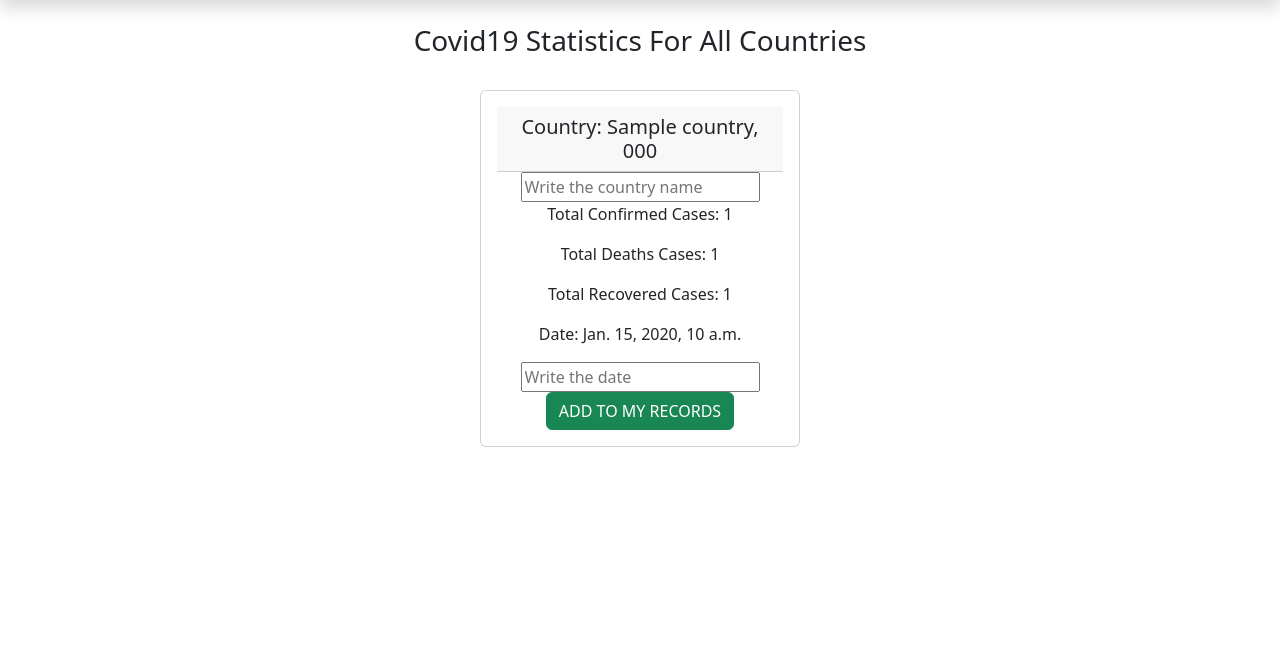
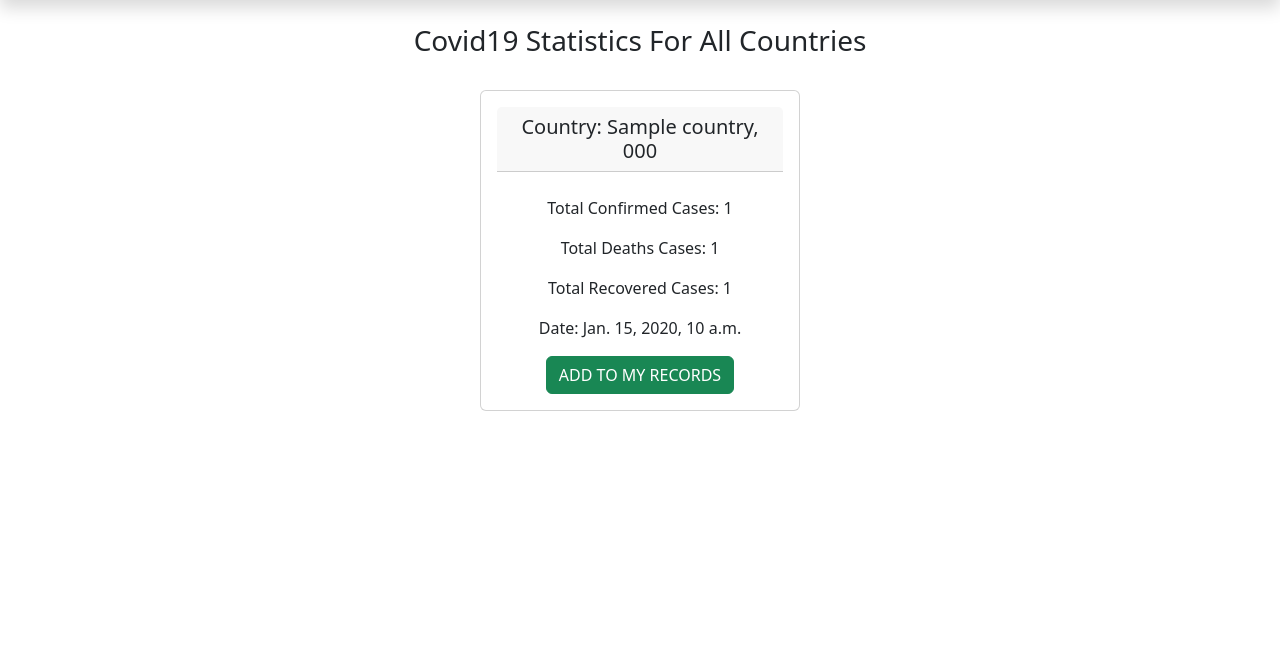
Before and after one commit to BatoolBtoush/covid-django, a Django app: template templates/allcountries.html in a window 1280 px wide. Shown: the part 56-726 px from the top of the page. Run offline with Django 4.2, Linux system fonts and the light colour scheme; the template is opened without the code that fills it: most values are stand-ins (such as "Sample title", 1, 10 or a date in 2020); some libraries are stand-ins or nearby versions.

Commit message:
fixed the delete

```diff
--- a/covid_19_app/urls.py
+++ b/covid_19_app/urls.py
@@ -1,10 +1,12 @@
 from django.urls import path, include
-from .views import home, all_countries, MyRecords, DeleteMyRecord
+from .views import home, all_countries, MyRecords, delete
 
 
 urlpatterns = [
     path("", home, name="home"),
     path("allcountries", all_countries, name="all_countries"),
     path("myrecords", MyRecords.as_view(), name="my_records"),
-    path("record-delete/<int:pk>", DeleteMyRecord.as_view(), name="record_delete"),
+    # path("record-delete/<int:pk>", DeleteMyRecord.as_view(), name="record_delete"),
+    path("record-delete/<int:id>", delete, name="record-delete"),
+
 ]
--- a/templates/_base.html
+++ b/templates/_base.html
@@ -23,6 +23,8 @@
 
 <body>
     <script src="{% static 'js/main.js' %}" type="text/javascript"></script>
+    <script src="https://ajax.googleapis.com/ajax/libs/jquery/3.3.1/jquery.min.js"></script>
+
 
     <nav class="navbar navbar-expand-lg navbar-light bg-light shadow" id="mainNav">
         <div class="container-fluid">
--- a/templates/allcountries.html
+++ b/templates/allcountries.html
@@ -21,19 +21,19 @@
     <div class="col-sm-10 d-flex justify-content-center">
         <div class="card text-dark text-center" style="width: 20rem;">
             <div class="card-block card-body">
-                <form method="POST" action="">
-                {% csrf_token %}
-                <h5 class="card-header">Country: {{object.Country}}, {{object.CountryCode}} </h5>
-                <input name = "country" placeholder="Write the country name" >
+                <!-- <form method="POST" action=""> -->
+                <!-- {% csrf_token %} -->
+                <h5 class="card-header" name = "country">Country: {{object.Country}}, {{object.CountryCode}} </h5>
+                <!-- <input name = "country" placeholder="Write the country name" > -->
                 <br>
                 <p class="card-text">Total Confirmed Cases: {{object.TotalConfirmed}} </p>
                 <p class="card-text">Total Deaths Cases: {{object.TotalDeaths}} </p>
                 <p class="card-text">Total Recovered Cases: {{object.TotalRecovered}} </p>
-                <p class="card-text">Date: {{object.Date}}</p>
-                <input name="date" placeholder="Write the date" >
-                <button class="btn btn-success" type="submit">ADD TO MY RECORDS </button>
-                <!-- <input type="submit" value="ADD TO MY RECORDS"> -->
-                </form>
+                <p class="card-text" name="date">Date: {{object.Date}}</p>
+                <!-- <input name="date" placeholder="Write the date" > -->
+                <button class="btn btn-success" type="submit" onclick="storeData()">ADD TO MY RECORDS </button>
+                <!-- <button class="btn btn-success" type="submit">ADD TO MY RECORDS </button> -->
+                <!-- </form> -->
             </div>
         </div>
         <br>
--- a/templates/myrecords.html
+++ b/templates/myrecords.html
@@ -20,7 +20,9 @@
         <h5 class="card-header">Country: {{record.country}} </h5>
         <br>
         <p class="card-text">Date: {{record.date}} </p>
-        <button class=""><a href="/record-delete/{{record.id}}">Delete</a></button>
+        <!-- <button class=""><a href="/record-delete/{{record.id}}">Delete</a></button> -->
+        <button class=""><a href="{% url 'record-delete' record.id %}">Delete</a></button>
+
       </div>
     </div>
     <br>
```
Also changed, not shown: covid_19_app/views.py (+15 -3 lines), templates/home.html (+4 -4 lines), db.sqlite3.
